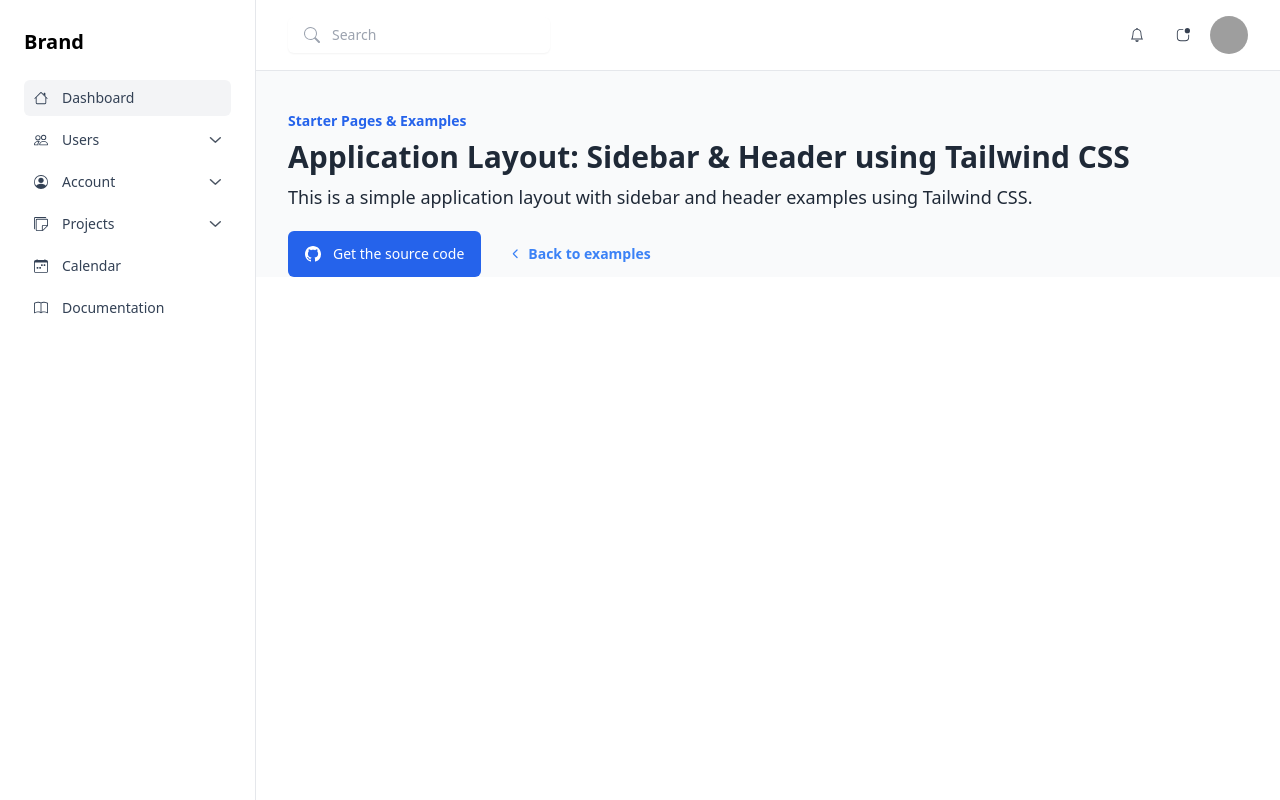
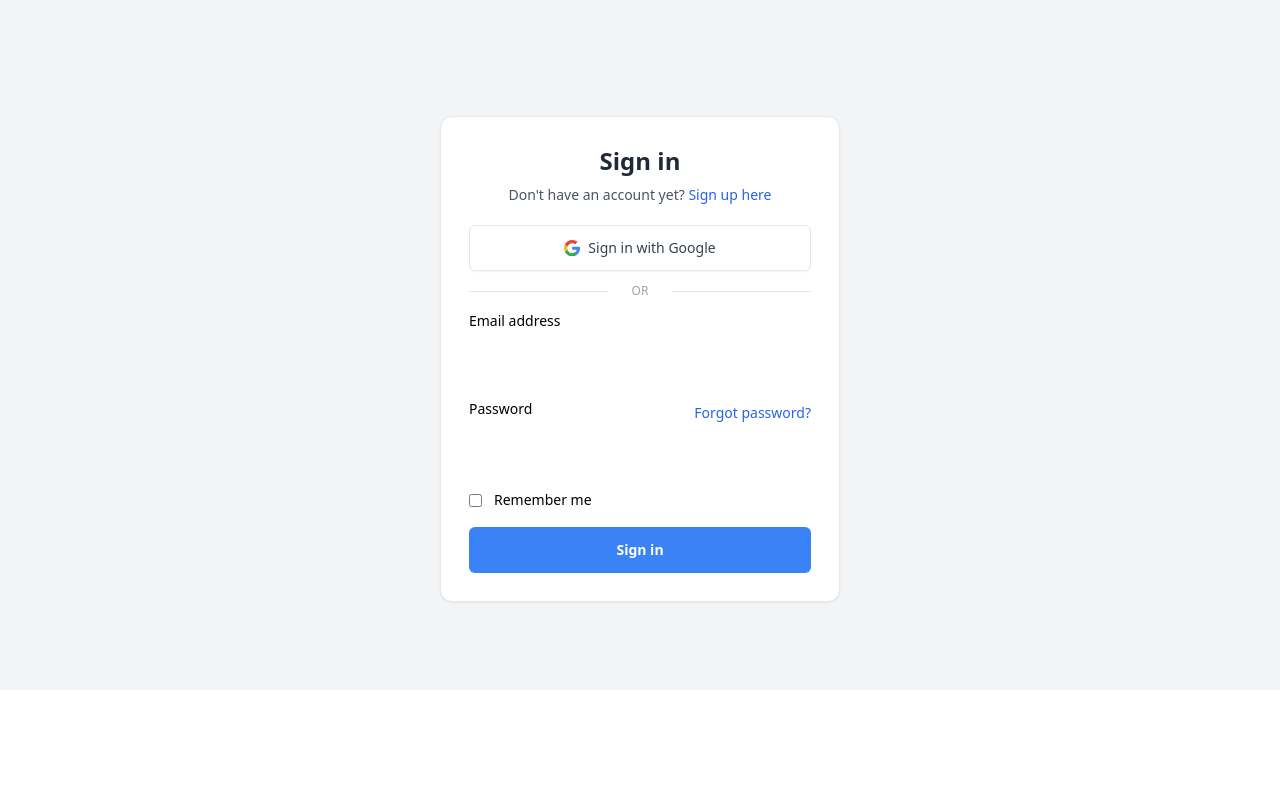
Before and after one commit to appling-c/appling-fe, a Vue app: page /login in a window 1280 px wide. Built offline with nearby package versions, Linux system fonts and the light colour scheme; grey boxes are pictures that could not be loaded.

Commit message:
로그인 페이지 추가(#2)

```diff
--- a/src/main.js
+++ b/src/main.js
@@ -1,6 +1,7 @@
 import { createApp } from 'vue'
 import './style.css'
 import App from './App.vue'
+import { createWebHistory, createRouter } from "vue-router";
 import 'preline'
 
 import * as VueRouter from 'vue-router'
@@ -16,8 +17,8 @@
     { path: '/login', component: Login },
  ]
 
-const router = VueRouter.createRouter({
-    history: VueRouter.createWebHashHistory(),
+const router = createRouter({
+    history: createWebHistory(),
     routes,
 })
 
--- a/src/views/login.vue
+++ b/src/views/login.vue
@@ -34,7 +34,7 @@
                 <div>
                   <label for="email" class="block text-sm mb-2 dark:text-white">Email address</label>
                   <div class="relative">
-                    <input type="email" id="email" name="email" class="py-3 px-4 block w-full border-gray-200 rounded-md text-sm focus:border-blue-500 focus:ring-blue-500 dark:bg-gray-800 dark:border-gray-700 dark:text-gray-400" required aria-describedby="email-error">
+                    <input autocomplete="off" type="email" id="email" name="email" class="py-3 px-4 block w-full border-gray-200 rounded-md text-sm focus:border-blue-500 focus:ring-blue-500 dark:bg-gray-800 dark:border-gray-700 dark:text-gray-400" required aria-describedby="email-error">
                     <div class="hidden absolute inset-y-0 right-0 flex items-center pointer-events-none pr-3">
                       <svg class="h-5 w-5 text-red-500" width="16" height="16" fill="currentColor" viewBox="0 0 16 16" aria-hidden="true">
                         <path d="M16 8A8 8 0 1 1 0 8a8 8 0 0 1 16 0zM8 4a.905.905 0 0 0-.9.995l.35 3.507a.552.552 0 0 0 1.1 0l.35-3.507A.905.905 0 0 0 8 4zm.002 6a1 1 0 1 0 0 2 1 1 0 0 0 0-2z"/>
@@ -52,7 +52,7 @@
                     <a class="text-sm text-blue-600 decoration-2 hover:underline font-medium" href="../examples/html/recover-account.html">Forgot password?</a>
                   </div>
                   <div class="relative">
-                    <input type="password" id="password" name="password" class="py-3 px-4 block w-full border-gray-200 rounded-md text-sm focus:border-blue-500 focus:ring-blue-500 dark:bg-gray-800 dark:border-gray-700 dark:text-gray-400" required aria-describedby="password-error">
+                    <input  autocomplete="off"  type="password" id="password" name="password" class="py-3 px-4 block w-full border-gray-200 rounded-md text-sm focus:border-blue-500 focus:ring-blue-500 dark:bg-gray-800 dark:border-gray-700 dark:text-gray-400" required aria-describedby="password-error">
                     <div class="hidden absolute inset-y-0 right-0 flex items-center pointer-events-none pr-3">
                       <svg class="h-5 w-5 text-red-500" width="16" height="16" fill="currentColor" viewBox="0 0 16 16" aria-hidden="true">
                         <path d="M16 8A8 8 0 1 1 0 8a8 8 0 0 1 16 0zM8 4a.905.905 0 0 0-.9.995l.35 3.507a.552.552 0 0 0 1.1 0l.35-3.507A.905.905 0 0 0 8 4zm.002 6a1 1 0 1 0 0 2 1 1 0 0 0 0-2z"/>
```
Also changed, not shown: src/App.vue (+1 -8 lines).
